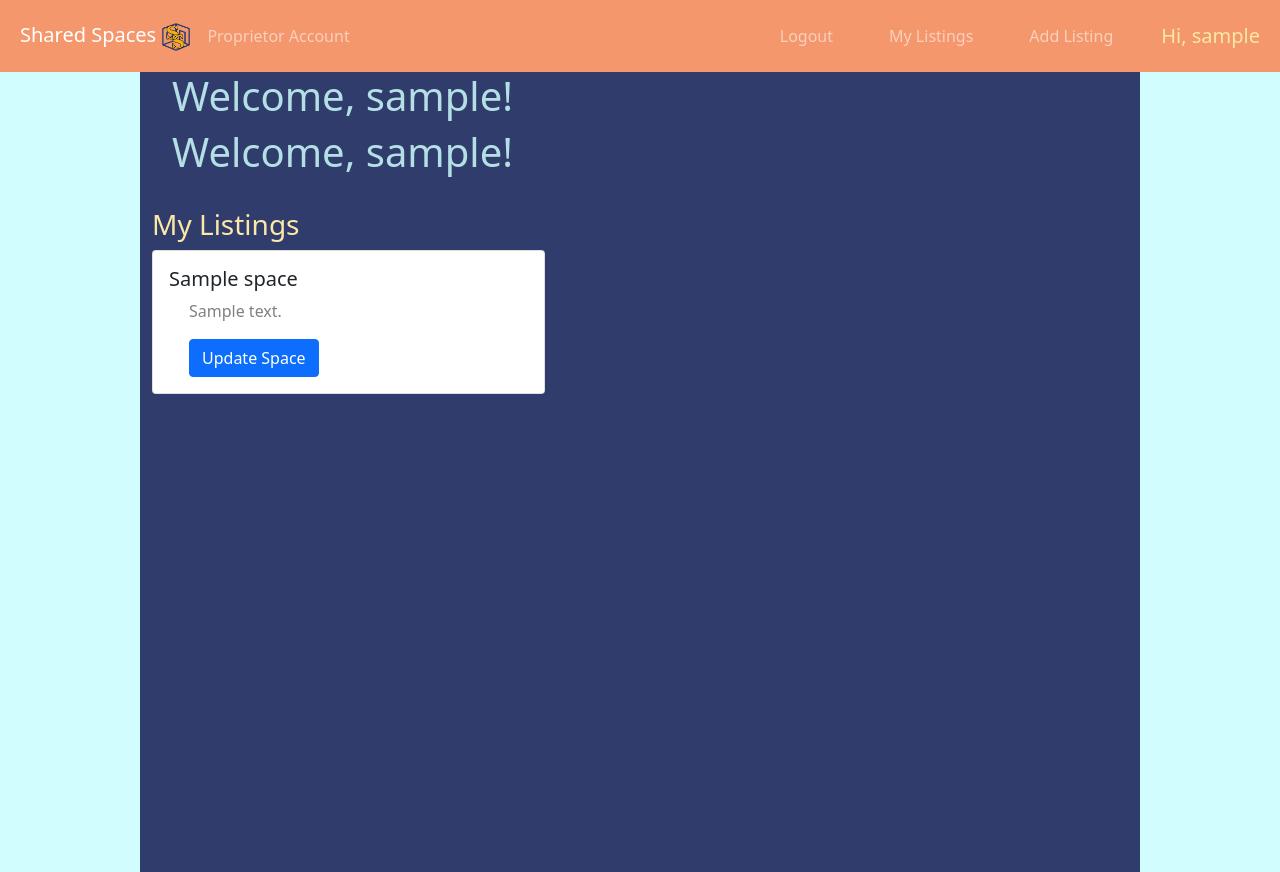
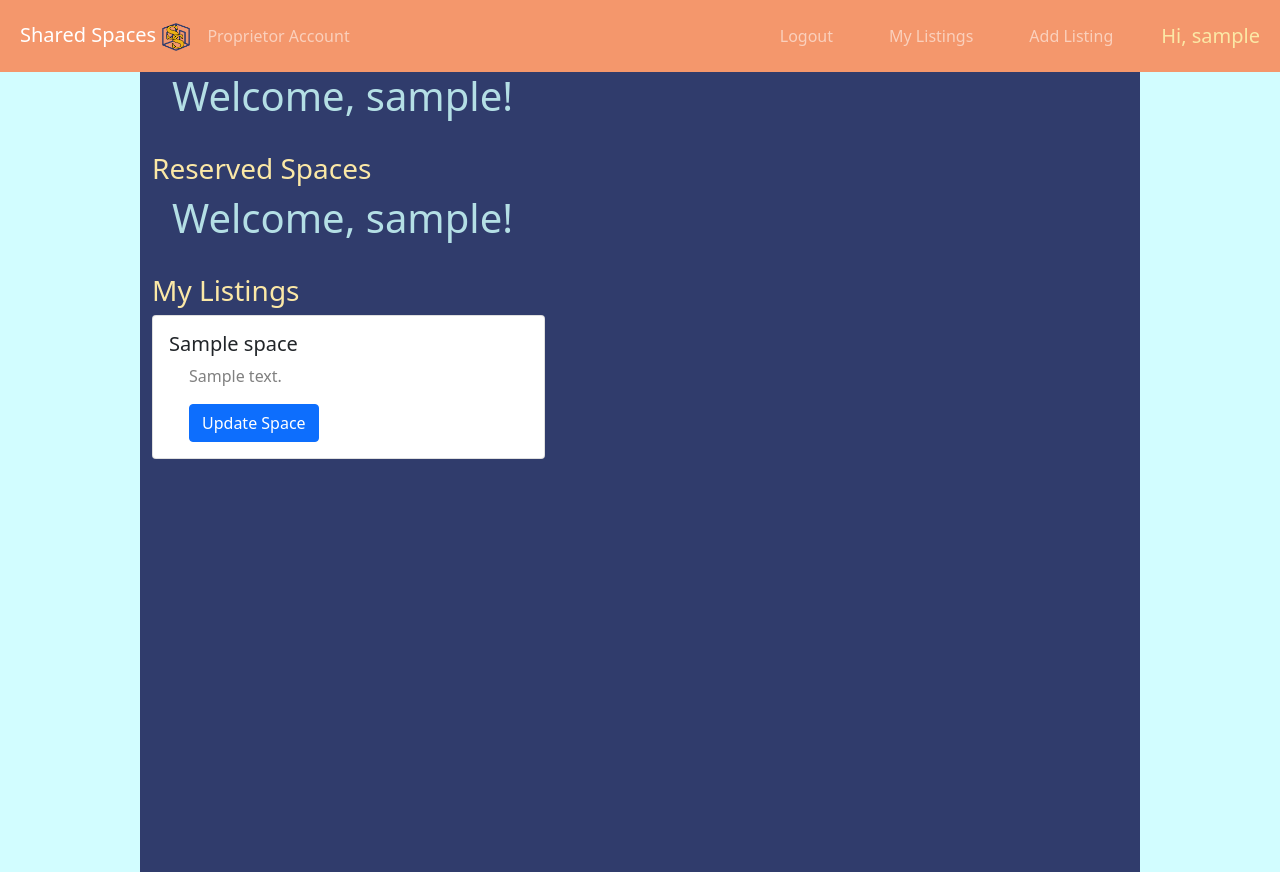
Before and after one commit to sad-cow-png/Shared-Spaces, a Django app: page /account/ in a window 1280 px wide. Run offline with Django 3.2, Linux system fonts and the light colour scheme; a user stored in the database is signed in; tables that the repository leaves empty hold one stand-in row (values such as "Sample post").

Commit message:
Account page displays reserved spaces.

```diff
--- a/sadcowpng/sharedspaces/templates/sharedspaces/account.html
+++ b/sadcowpng/sharedspaces/templates/sharedspaces/account.html
@@ -13,6 +13,12 @@
         <!-- Layout may differ depending on user type  -->
         {% if user.is_client and user.is_authenticated %}
             <h1>Welcome, {{ user.get_username }}!</h1>
+            <br>
+            <h3>Reserved Spaces</h3>
+            {% for space in reserved_space %}
+                <p>{{ space.space_name }}</p>
+            {% endfor %}
+
         {% endif %}
 
         {% if user.is_proprietor and user.is_authenticated %}
--- a/sadcowpng/sharedspaces/templates/sharedspaces/account_header.html
+++ b/sadcowpng/sharedspaces/templates/sharedspaces/account_header.html
@@ -61,7 +61,7 @@
                         <a class="nav-link" href="{% url 'logout' %}">Logout</a>
                     </li>
                     <li class="nav-item">
-                        <a class="nav-link" href="#">My Spaces</a>
+                        <a class="nav-link" href="{% url 'account' %}">Reserved Spaces</a>
                     </li>
                     <li class="nav-item">
                         <a class="nav-link" href="#">Saved Spaces</a>
--- a/sadcowpng/sharedspaces/views.py
+++ b/sadcowpng/sharedspaces/views.py
@@ -1,5 +1,3 @@
-from django.db.models import F, Value
-from django.db.models.functions import Concat
 from django.shortcuts import render, redirect, reverse
 from django.http import HttpResponse, HttpResponseRedirect
 from django.conf import settings
@@ -7,12 +5,11 @@ from django.contrib.auth.forms import AuthenticationForm
 from django.contrib.auth import logout
 from django.contrib.auth.decorators import login_required
 from django.contrib.auth.views import LoginView
-from django.views.generic import CreateView, FormView
 
 from .forms import CreateSpaceForm, Noise_Level_Choices, ProprietorSignUpForm, ClientSignUpForm, SpaceTimes, \
     ReserveSpaceForm
 from .models import Space, User, SpaceDateTime
-from .decorators import proprietor_required, user_is_space_owner
+from .decorators import proprietor_required, user_is_space_owner, client_required
 
 
 # Shared Spaces Home Page
@@ -30,7 +27,19 @@ def account(request):
             'space': space
         }
     else:
-        return render(request, 'sharedspaces/account.html')
+        user = request.user
+        reserved_time = SpaceDateTime.objects.filter(space_dt_reserved_by=user)
+
+        # Find space by time slot and add to client reserved space list
+        reserved_by_user = []
+        for space in reserved_time:
+            reservation = Space.objects.get(pk=space.space_id.pk)
+            reserved_by_user.append(reservation)
+
+        context = {
+            'reserved_time': reserved_time,
+            'reserved_space': reserved_by_user,
+        }
 
     return render(request, 'sharedspaces/account.html', context=context)
 
@@ -276,42 +285,30 @@ def update_space_date_time(request, data_time_id):
     return render(request, 'sharedspaces/update_space_date_time.html', context=context)
 
 
+@client_required
 def reserve_space(request, space_id):
     """
     Clients can reserve a time on the reserve page for each listed space
-    Page should display available times and users will be able to select
+    Each space page should display available times and users will be
+    able to select one
     """
 
     space = Space.objects.get(pk=space_id)
-    space_times = SpaceDateTime.objects.filter(space_id=space_id)
 
     if request.method == 'POST':
         form = ReserveSpaceForm(request.POST, space_id=space_id)
-        print(form)
+
         if form.is_valid():
 
             # Compared id of date and time slot to confirm date and time are correct
-            reserve_date = form.cleaned_data['reserve_date']
-            time_slot = form.cleaned_data['reserve_time_slot']
+            reserve_space = form.cleaned_data['reservation']
+            #time_slot = form.cleaned_data['reserve_time_slot']
 
-            if reserve_date.pk == time_slot.pk:
-                sp_slot = SpaceDateTime.objects.get(pk=time_slot.pk)
-                sp_slot.space_dt_reserved_by = request.user.username
-                sp_slot.space_dt_reserved = True
-                sp_slot.save()
-                return HttpResponseRedirect(reverse('account'))
-
-            else:
-                form = ReserveSpaceForm(space_id=space_id)
-            #date = SpaceDateTime.objects.filter(space_id=space_id, space_date=reserve_date)
-
-            #start, end = time_slot.split(' - ')
-
-            #sp_slot = SpaceDateTime.objects.get(space_id=space_id, space_date=date,
-             #                                  space_start_time=start, space_end_time=end)
-            #sp_slot.space_dt_reserved_by = request.user
-           # sp_slot.space_dt_reserved = True
-            #sp_slot.save()
+            sp_slot = SpaceDateTime.objects.get(pk=reserve_space.pk)
+            sp_slot.space_dt_reserved_by = request.user.username
+            sp_slot.space_dt_reserved = True
+            sp_slot.save()
+            return HttpResponseRedirect(reverse('account'))
 
     else:
         form = ReserveSpaceForm(space_id=space_id)
@@ -320,7 +317,6 @@ def reserve_space(request, space_id):
         "form": form,
         "space": space,
         "space_id": space_id,
-        "space_times": space_times,
     }
 
     return render(request, 'sharedspaces/reserve_space.html', context=context)
```
